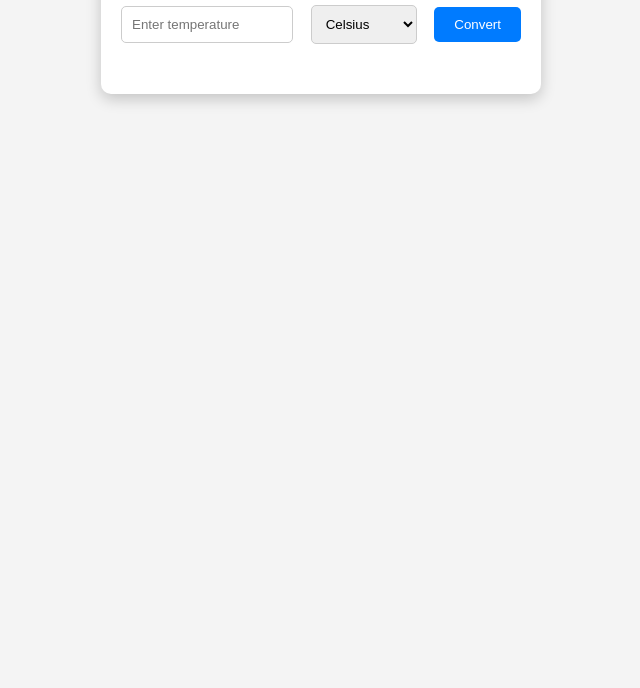
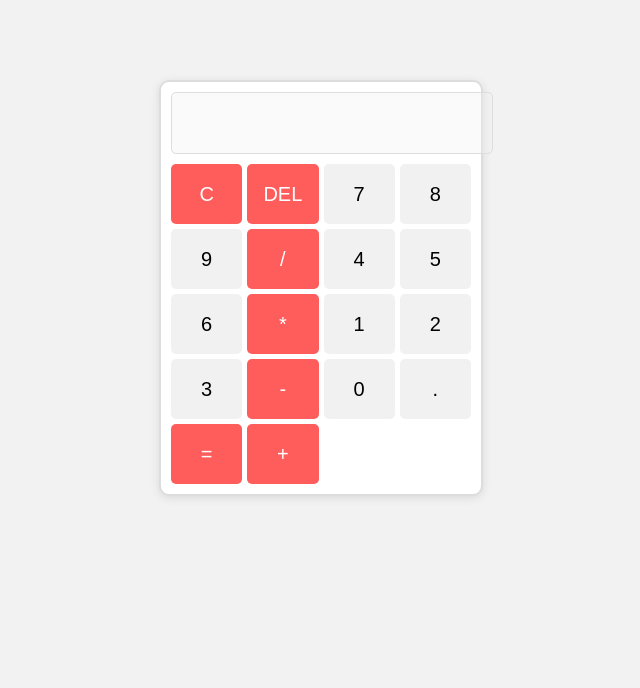
Before and after one commit to divya15122003/intershiptask, a plain HTML site: page index.html in a window 1280 px wide. Shown: the part 112-800 px from the top of the page, without its empty margins (319-959 px from the left). Drawn offline with Linux system fonts and the light colour scheme.

Commit message:
level2_ task1

```diff
--- a/index.html
+++ b/index.html
@@ -1,25 +1,35 @@
 <!DOCTYPE html>
-<html lang="en">
+<html>
 <head>
-    <meta charset="UTF-8">
-    <meta name="viewport" content="width=device-width, initial-scale=1.0">
-    <title>Temperature Converter</title>
-    <link rel="stylesheet" href="styles.css">
+  <title>Basic Calculator</title>
+  <link rel="stylesheet" type="text/css" href="styles.css">
 </head>
 <body>
-    <div class="container">
-        <h1>Temperature Converter</h1>
-        <div class="input-container">
-            <input type="number" id="temperatureInput" placeholder="Enter temperature">
-            <select id="unitSelector">
-                <option value="celsius">Celsius</option>
-                <option value="fahrenheit">Fahrenheit</option>
-                <option value="kelvin">Kelvin</option>
-            </select>
-            <button onclick="convertTemperature()">Convert</button>
-        </div>
-        <div id="result"></div>
+  <div class="calculator">
+    <div class="display">
+      <input type="text" id="display-screen" disabled>
     </div>
-    <script src="script.js"></script>
+    <div class="buttons">
+      <button class="operator" onclick="clearDisplay()">C</button>
+      <button class="operator" onclick="deleteLast()">DEL</button>
+      <button onclick="appendToDisplay('7')">7</button>
+      <button onclick="appendToDisplay('8')">8</button>
+      <button onclick="appendToDisplay('9')">9</button>
+      <button class="operator" onclick="appendToDisplay('/')">/</button>
+      <button onclick="appendToDisplay('4')">4</button>
+      <button onclick="appendToDisplay('5')">5</button>
+      <button onclick="appendToDisplay('6')">6</button>
+      <button class="operator" onclick="appendToDisplay('*')">*</button>
+      <button onclick="appendToDisplay('1')">1</button>
+      <button onclick="appendToDisplay('2')">2</button>
+      <button onclick="appendToDisplay('3')">3</button>
+      <button class="operator" onclick="appendToDisplay('-')">-</button>
+      <button onclick="appendToDisplay('0')">0</button>
+      <button onclick="appendToDisplay('.')">.</button>
+      <button class="operator" onclick="calculate()">=</button>
+      <button class="operator" onclick="appendToDisplay('+')">+</button>
+    </div>
+  </div>
+  <script src="script.js"></script>
 </body>
 </html>
--- a/script.js
+++ b/script.js
@@ -1,20 +1,30 @@
-function convertTemperature() {
-    const temperatureInput = document.getElementById('temperatureInput').value;
-    const unitSelector = document.getElementById('unitSelector');
-    const selectedUnit = unitSelector.options[unitSelector.selectedIndex].value;
-    let convertedTemperature;
-    let unit;
+let displayValue = "";
 
-    if (selectedUnit === 'celsius') {
-        convertedTemperature = (temperatureInput * 9/5) + 32;
-        unit = 'Fahrenheit';
-    } else if (selectedUnit === 'fahrenheit') {
-        convertedTemperature = (temperatureInput - 32) * 5/9;
-        unit = 'Celsius';
-    } else if (selectedUnit === 'kelvin') {
-        convertedTemperature = parseFloat(temperatureInput) + 273.15;
-        unit = 'Kelvin';
-    }
+function appendToDisplay(value) {
+  displayValue += value;
+  updateDisplay();
+}
 
-    document.getElementById('result').innerText = `Converted Temperature: ${convertedTemperature.toFixed(2)} ${unit}`;
+function clearDisplay() {
+  displayValue = "";
+  updateDisplay();
 }
+
+function deleteLast() {
+  displayValue = displayValue.slice(0, -1);
+  updateDisplay();
+}
+
+function calculate() {
+  try {
+    displayValue = eval(displayValue).toString();
+    updateDisplay();
+  } catch (error) {
+    displayValue = "Error";
+    updateDisplay();
+  }
+}
+
+function updateDisplay() {
+  document.getElementById("display-screen").value = displayValue;
+}
--- a/styles.css
+++ b/styles.css
@@ -1,100 +1,57 @@
-/* Reset some default styles */
-body, h1, h2, h3, p, ul {
+body {
+    display: flex;
+    justify-content: center;
+    align-items: center;
+    height: 100vh;
     margin: 0;
-    padding: 0;
+    background-color: #f2f2f2;
   }
 
-body {
-    font-family: Arial, sans-serif;
-    background-color: #f4f4f4;
+  .calculator {
+    width: 300px;
+    border: 2px solid #ddd;
+    border-radius: 10px;
+    background-color: #fff;
+    box-shadow: 0px 2px 10px rgba(0, 0, 0, 0.1);
+    padding: 10px;
   }
 
-.container {
-    max-width: 400px;
-    margin: 40px auto;
-    background-color: #fff;
-    padding: 20px;
-    border-radius: 10px;
-    box-shadow: 0 5px 15px rgba(0, 0, 0, 0.2);
+  .display {
+    margin-bottom: 10px;
+    text-align: right;
   }
 
-h1 {
-    text-align: center;
-    color: #007BFF;
-    margin-bottom: 20px;
+  #display-screen {
+    width: 100%;
+    height: 50px;
+    font-size: 24px;
+    padding: 5px 10px;
+    border: 1px solid #ddd;
+    border-radius: 5px;
   }
 
-.input-container {
-    display: flex;
-    align-items: center;
-    justify-content: space-between;
-    margin-bottom: 20px;
-}
-
-input {
-    padding: 10px;
-    width: 150px;
-    border: 1px solid #ccc;
-    border-radius: 5px;
-    outline: none;
-    transition: border-color 0.3s;
-}
-
-input:focus {
-    border-color: #007BFF;
-}
-
-select {
-    padding: 10px;
-    border: 1px solid #ccc;
-    border-radius: 5px;
-    outline: none;
-    transition: border-color 0.3s;
-}
-
-select:focus {
-    border-color: #007BFF;
+  .buttons {
+    display: grid;
+    grid-template-columns: repeat(4, 1fr);
+    grid-gap: 5px;
   }
 
   button {
-    padding: 10px 20px;
-    background-color: #007BFF;
-    color: #fff;
+    width: 100%;
+    height: 60px;
+    font-size: 20px;
+    background-color: #f1f1f1;
     border: none;
     border-radius: 5px;
     cursor: pointer;
-    outline: none;
-    transition: background-color 0.3s;
+    transition: background-color 0.3s ease;
+  }
+
+  .operator {
+    background-color: #ff5c5c;
+    color: #fff;
   }
 
   button:hover {
-    background-color: #0056b3;
+    background-color: #ddd;
   }
-
-#result {
-    text-align: center;
-    font-size: 24px;
-    font-weight: bold;
-    color: #007BFF;
-    margin-top: 30px;
-}
-
-/* Responsive layout */
-@media (max-width: 768px) {
-    .container {
-        max-width: 100%;
-        border-radius: 0;
-    }
-
-    h1 {
-        font-size: 28px;
-    }
-
-    input {
-        width: 100%;
-    }
-
-    select {
-        width: 100%;
-    }
-}
```
Lines whose indentation alone changed are shown as unchanged.
